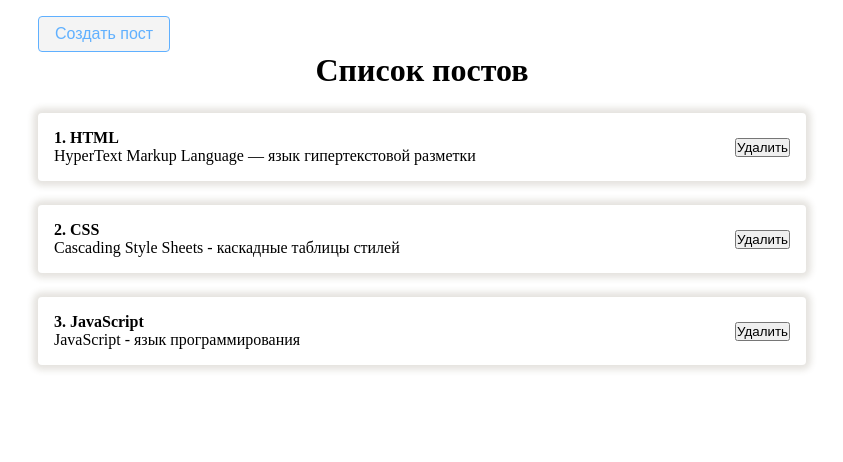
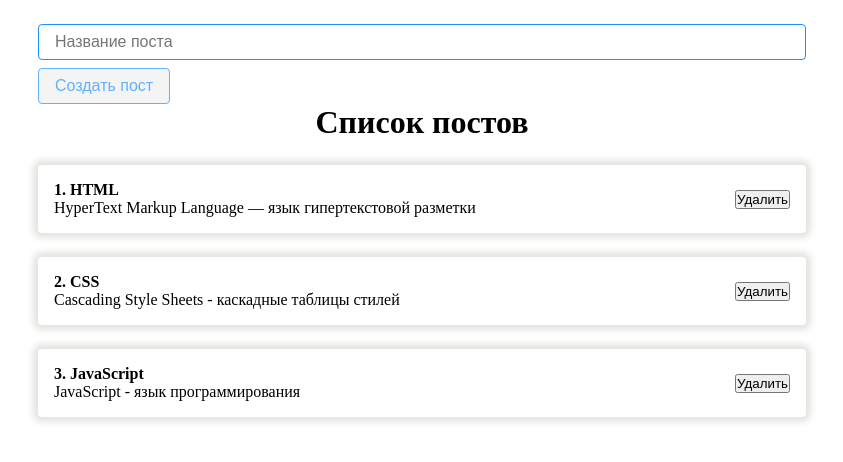
Before and after one commit to Johnsterr/React-Fundamentals, a React (Create React App) app: page / in a window 1280 px wide. Shown: the top 462 px of the page, without its empty margins (218-1061 px from the left). Built offline with nearby package versions, Linux system fonts and the light colour scheme.

Commit message:
Create Input component

```diff
--- a/src/App.jsx
+++ b/src/App.jsx
@@ -2,6 +2,7 @@ import React, { useState } from "react";
 import "./styles/App.css";
 import PostList from "./components/PostList.jsx";
 import Button from "./components/UI/Buttons/Button.jsx";
+import Input from "./components/UI/Inputs/Input.jsx";
 
 function App() {
   const [posts, setPosts] = useState([
@@ -11,6 +12,7 @@ function App() {
   ]);
   return (
     <div className="App">
+      <Input type="text" placeholder="Название поста" />
       <Button disabled>Создать пост</Button>
       <PostList posts={posts} title="Список постов" />
     </div>
--- /dev/null
+++ b/src/components/UI/Inputs/Input.jsx
@@ -0,0 +1,10 @@
+import React from "react";
+import classes from "./Input.module.css";
+
+const Input = (props) => {
+  return (
+    <input className={classes.input} {...props} />
+  );
+};
+
+export default Input;
--- /dev/null
+++ b/src/components/UI/Inputs/Input.module.css
@@ -0,0 +1,12 @@
+.input {
+    margin: 8px 0;
+    padding: 8px 16px;
+    width: 100%;
+    font-size: 16px;
+    border-radius: 4px;
+    border: 1px solid dodgerblue;
+}
+
+.input:focus {
+    outline: dodgerblue solid 1px;
+}
```
